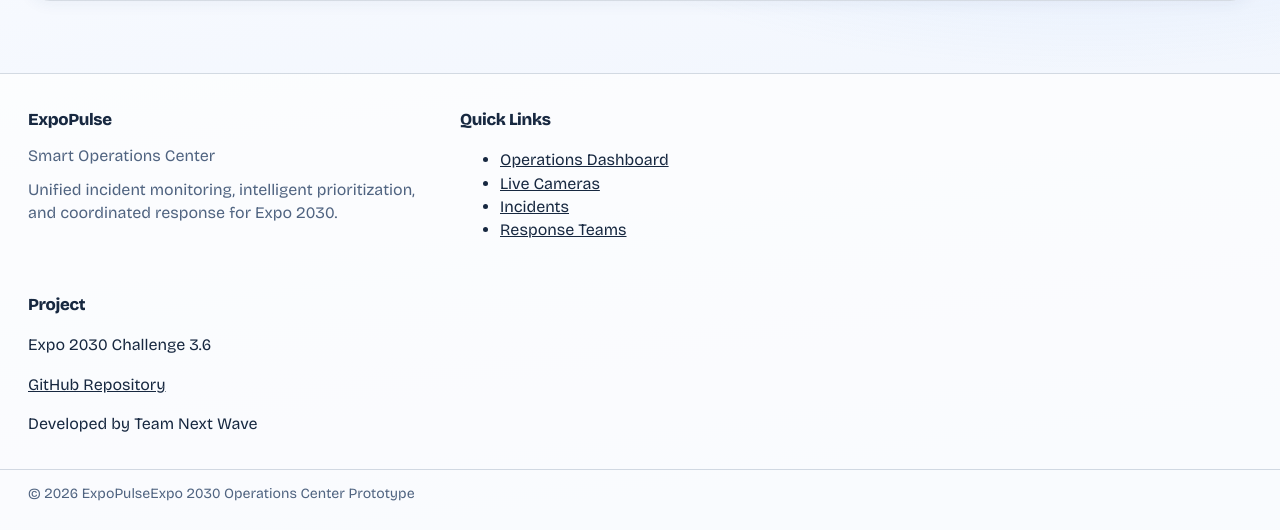
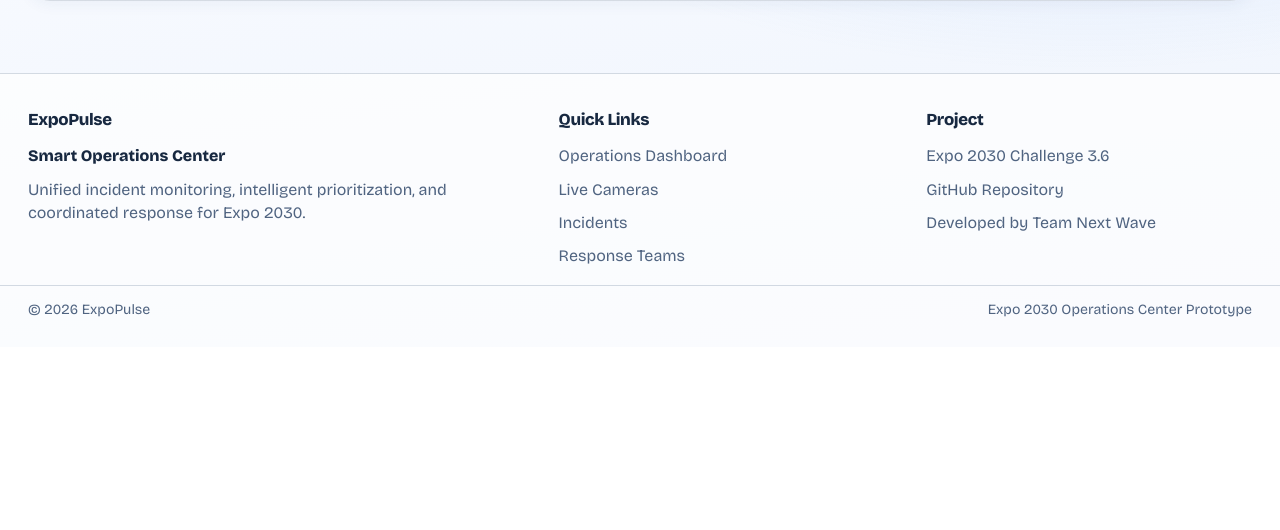
Before and after one commit to Abdullah-Albassami/expopulse, a Django app: page / in a window 1280 px wide. Shown: the part 943-1473 px from the top of the page. After the commit the page ends 1260 px from the top, so only its background shows below. Run offline with Django 5.2, Linux system fonts and the light colour scheme; data that the repository does not hold is empty.

Commit message:
feat: replace team gallery with professional operations footer

```diff
--- a/static/css/styles.css
+++ b/static/css/styles.css
@@ -570,3 +570,15 @@ a.report { display: inline-block; text-decoration: none; }
 .cam-alert-none { color: var(--mist); font-size: .9rem; }
 .cam-note { margin-top: 18px; }
 :root[data-theme="light"] .cam-badge[data-state="live"] { background: #ba2734; border-color: #ba2734; }
+
+/* Compact operations footer */
+.footer-inner { grid-template-columns: minmax(0, 1.5fr) minmax(0, 1fr) minmax(0, 1fr); gap: 42px; }
+.footer-subtitle { color: var(--paper) !important; font-weight: 700; }
+.footer-links ul { margin: 0; padding: 0; list-style: none; display: grid; gap: 10px; }
+.footer-links a, .footer-project a { color: var(--mist); text-decoration: none; }
+.footer-links a:hover, .footer-project a:hover { color: var(--paper); text-decoration: underline; text-underline-offset: 3px; }
+.footer-links a:focus-visible, .footer-project a:focus-visible { outline: 2px solid var(--azure); outline-offset: 4px; border-radius: 3px; }
+.footer-project p { margin: 0 0 10px; color: var(--mist); }
+.footer-bottom { display: flex; justify-content: space-between; align-items: center; gap: 12px; flex-wrap: wrap; }
+@media (max-width: 900px) { .footer-inner { grid-template-columns: repeat(2, minmax(0, 1fr)); gap: 28px; } .footer-about { grid-column: 1 / -1; } }
+@media (max-width: 520px) { .footer-inner { grid-template-columns: 1fr; } .footer-about { grid-column: auto; } }
```
